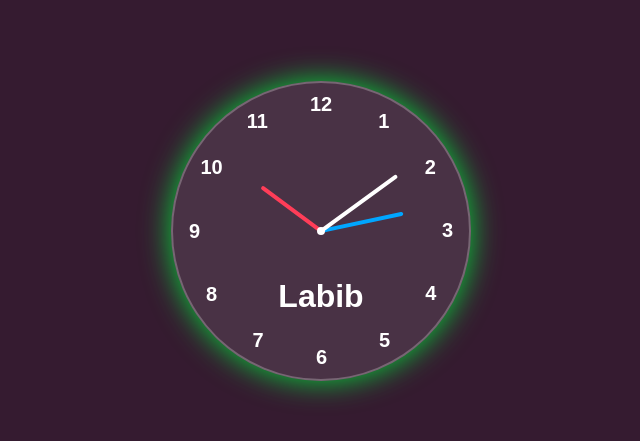
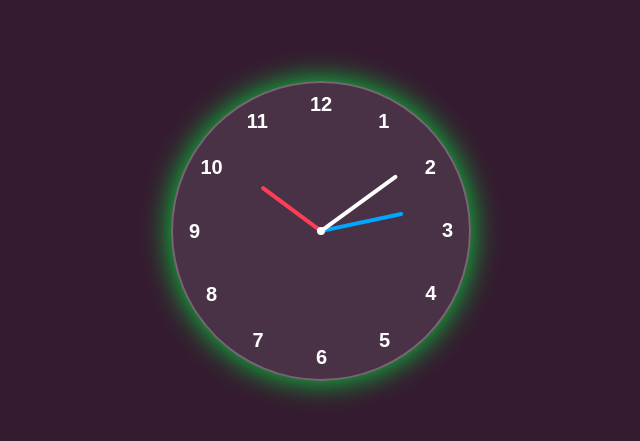
Before and after one commit to Mohammad-Labib/Analog-Clock, a plain HTML site: page index.html in a window 1280 px wide. Shown: the part 169-610 px from the top of the page, without its empty margins (319-959 px from the left). Drawn offline with Linux system fonts and the light colour scheme.

Commit message:
Update index.html

```diff
--- a/index.html
+++ b/index.html
@@ -35,9 +35,6 @@
         </div>
 
     </div>
-    <div class="model">
-        <h1>Labib</h1>
-    </div>
     <script src="script.js"></script>
 </body>
 
```
